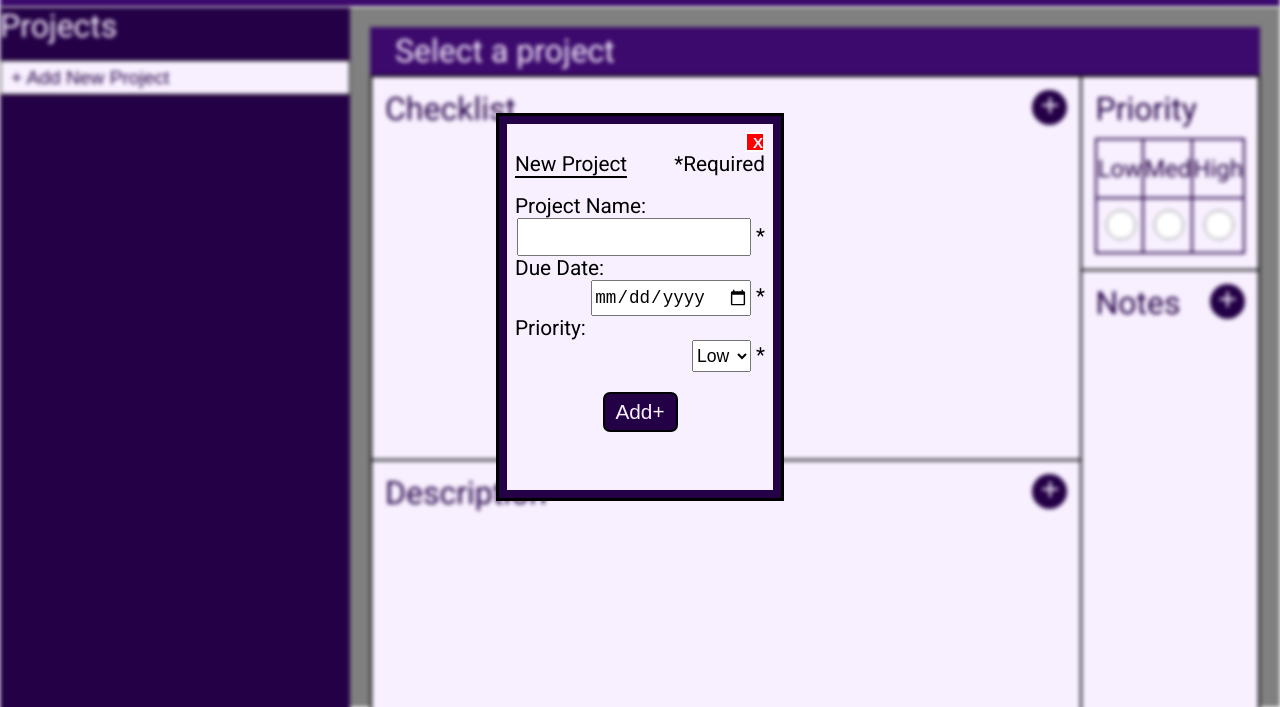
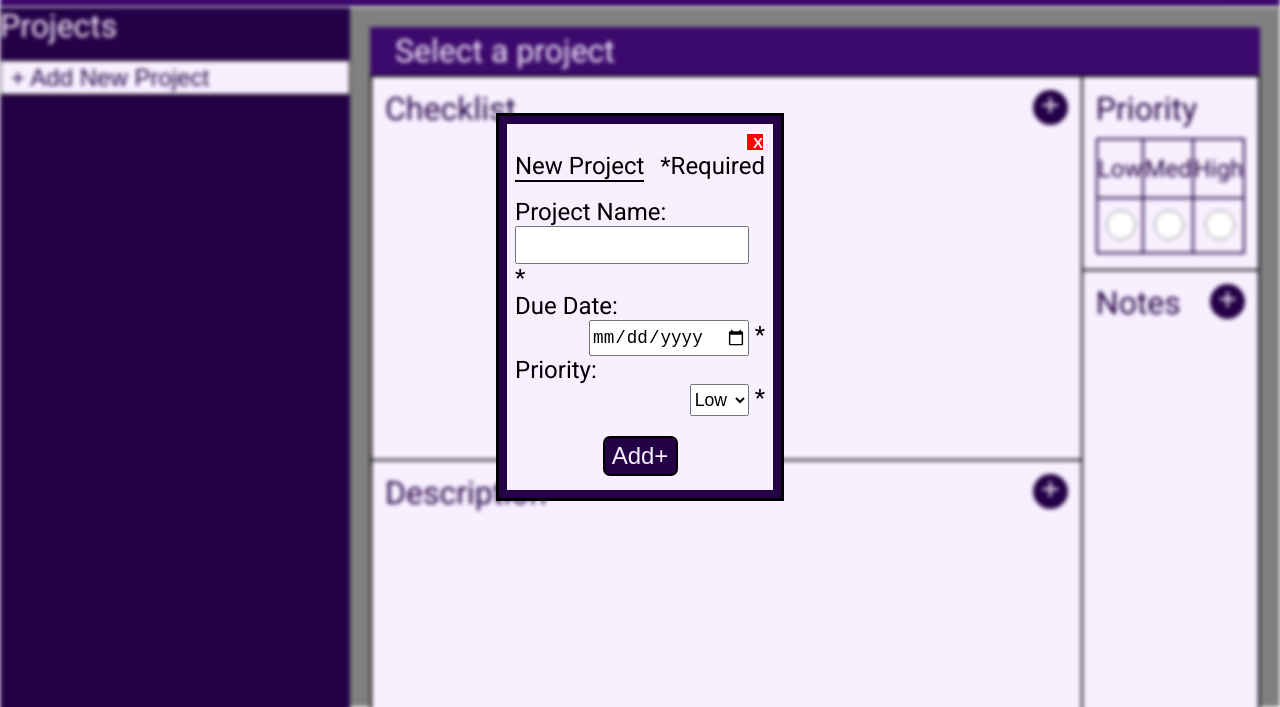
Before and after one commit to levib00/todo-list, a plain HTML site: page index.html in a window 1280 px wide. Both pictures are taken after a click on the button "+ Add New Project". Shown: the part 93-800 px from the top of the page. Drawn offline with Linux system fonts and the light colour scheme; files whose address does not match are found by name.

Commit message:
Add documentation and refactor

```diff
--- a/styles/styles.css
+++ b/styles/styles.css
@@ -1,5 +1,4 @@
 @import url('https://fonts.googleapis.com/css2?family=Roboto:wght@400;700&display=swap');
-/*refactor*/
 :root {
     --dark-color: #240046;
     --light-color: rgb(248, 240, 255);
@@ -53,7 +52,7 @@ html, body {
 #sidebar-container {
     display: flex;
     flex-direction: column;
-    font-size: 1.4rem;
+    font-size: 1.5rem;
     height: calc(100% - 100px);
     overflow-y: auto;
 }
@@ -65,7 +64,7 @@ button:hover {
     flex-wrap: nowrap;
 }
 .sidebar-button {
-    font-size: 1.2rem;
+    font-size: 1.5rem;
     padding-left: 10px;
     text-align: left;
     border: black 1px solid;
@@ -101,7 +100,7 @@ button:hover {
 }
 #project-content {
     display: grid;
-    grid-template: repeat(4, 192px) / 4fr 1fr;
+    grid-template: repeat(4, 192px) / 4fr 20%;
     height: calc(100% - 46px);
     border: black 2px solid;
 }
@@ -203,11 +202,6 @@ textarea,
     color: var(--dark-color);
     height: calc(100% - 20px);
 }
-#notes,
-#description,
-#Checklist {
-    font-size: 24px;
-}
 .project-box {
     padding: 13px;
 }
@@ -217,6 +211,8 @@ textarea,
 }
 textarea {
     border: 3px solid black;
+    width: 80%;
+    height: 50%;
 }
 #priority {
     border-left: 2px black solid;
@@ -275,7 +271,7 @@ textarea {
     z-index: 1;
     border: 8px var(--dark-color) solid;
     padding: 8px;
-    font-size:1.3rem ;
+    font-size:1.5rem ;
     visibility: hidden;
     outline: #000 3px solid;
 }
@@ -318,7 +314,7 @@ form ul li {
     background-color: var(--dark-color);
     border: black 2px solid;
     border-radius: 7px;
-    font-size: 1.3rem;
+    font-size: 1.5rem;
     color: var(--light-color);
 }
 .show {
@@ -378,7 +374,7 @@ form ul li {
     height: 35px;
     padding: 5px;
     border-radius: 8px;
-    font-size:1.6rem;
+    font-size:1.5rem;
 }
 .green {
     background-color: green;
```
